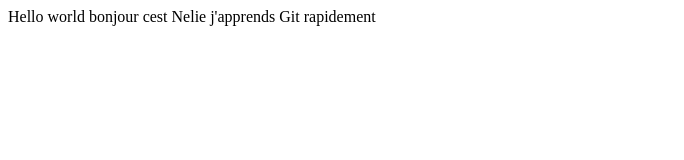
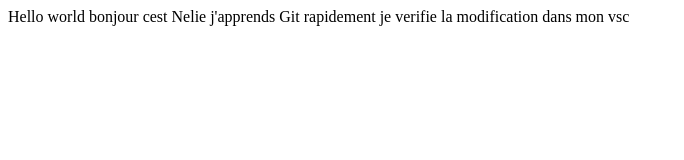
Before and after one commit to nelie-mabelle/premier-test-, a plain HTML site: page index.html in a window 1280 px wide. Shown: the whole page, without its empty margins (0-684 px from the left). Drawn offline with Linux system fonts and the light colour scheme.

Commit message:
Update index.html
premier modification du code dans git

```diff
--- a/index.html
+++ b/index.html
@@ -6,6 +6,6 @@
     <title>Document</title>
 </head>
 <body>
-    Hello world bonjour cest Nelie j'apprends Git rapidement
+    Hello world bonjour cest Nelie j'apprends Git rapidement je verifie la modification dans mon vsc
 </body>
 </html>
```
